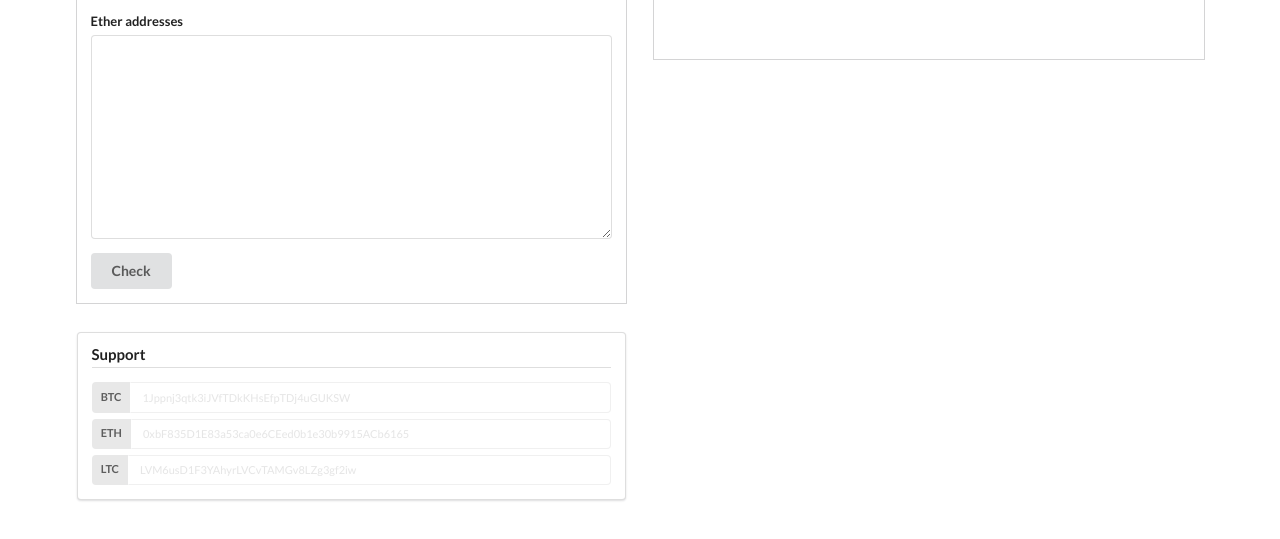
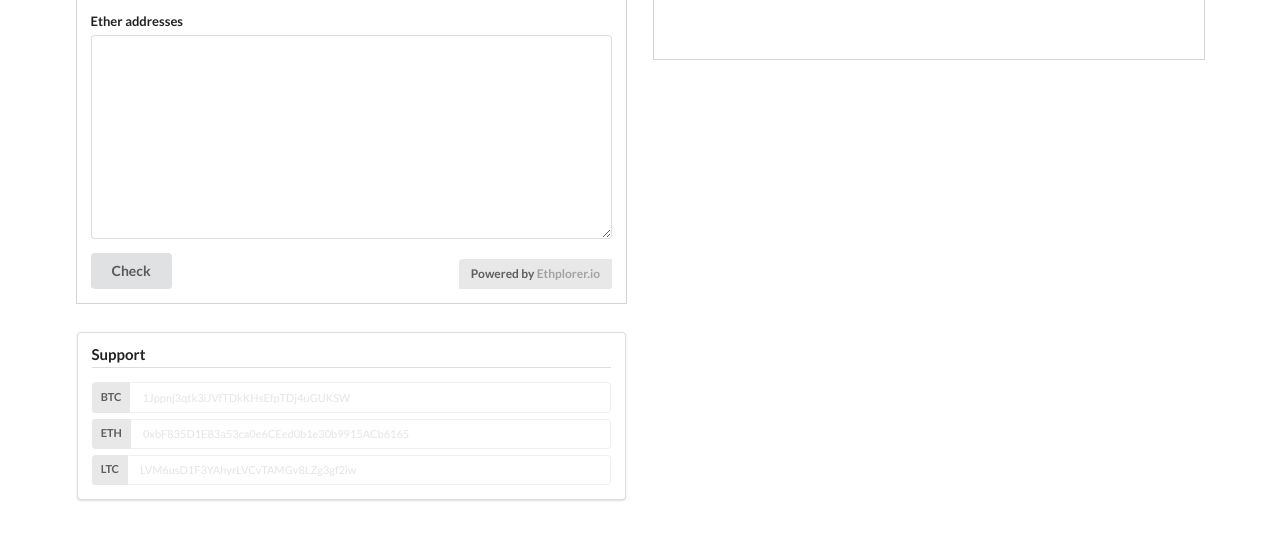
Before and after one commit to Hanoosh/ethersearch, a plain HTML site: page index.html in a window 1280 px wide. Shown: the part 209-748 px from the top of the page. Drawn offline with nearby package versions, Linux system fonts and the light colour scheme.

Commit message:
added backlink

```diff
--- a/index.html
+++ b/index.html
@@ -32,6 +32,8 @@
                   <textarea rows="10" id="addr"></textarea>
                 </div>
                 <button class="ui button" onclick="conslist()">Check</button>
+
+                <span class="ui bottom right attached label">Powered by <a href="https://ethplorer.io">Ethplorer.io</a></span>
               </div>
             </div>
           </div>
```
